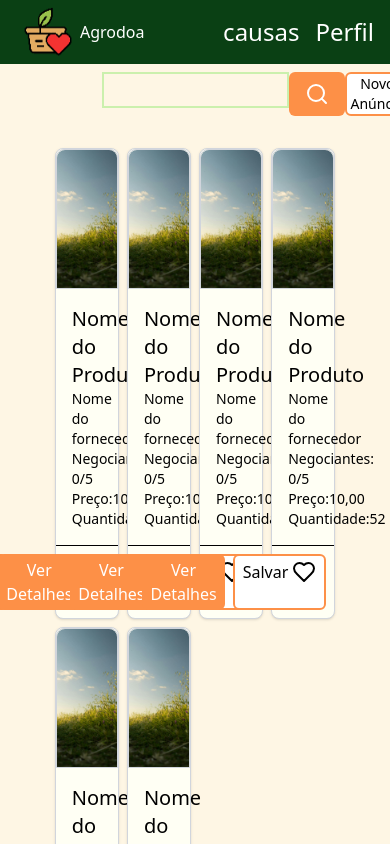
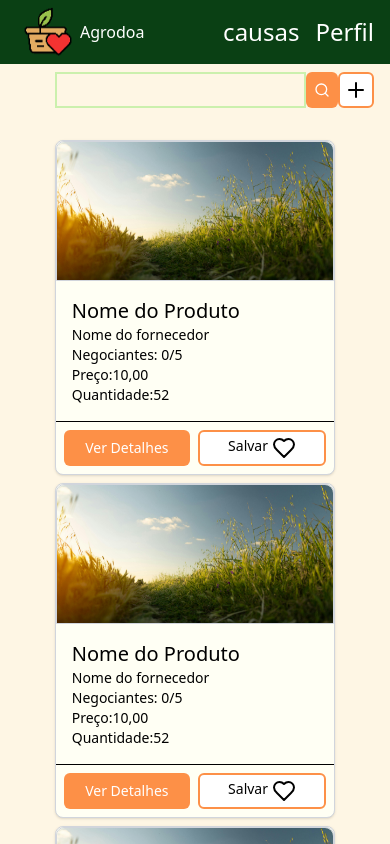
Before and after one commit to VerttB/agrodoa-frontend, a Next.js app: page /anuncios in a window 390 px wide. Shown: the top 844 px of the page. Built offline with nearby package versions, Linux system fonts and the light colour scheme; a web font is replaced by a local one.

Commit message:
responsividade página de anuncios

```diff
--- a/src/app/(pages)/(public)/anuncios/page.tsx
+++ b/src/app/(pages)/(public)/anuncios/page.tsx
@@ -1,27 +1,27 @@
 "use client";
 import Input from "@/components/input";
 import Button from "@/components/button";
-import { Search, Heart } from "lucide-react";
+import { Search, Heart, Plus } from "lucide-react";
 import { Card } from "@/components/Card";
 export default function Page() {
   const provisorio = [1, 2, 3, 4, 5, 6];
 
   return (
-    <div className="bg-primary flex flex-col items-center gap-8 p-2">
-      <div className="flex w-2/4">
+    <div className="bg-primary min-h-screen flex flex-col items-center gap-8 p-2">
+      <div className="flex w-3/4 self-center">
         <Input className="py-1" />
-        <div className="flex w-2/4 text-sm">
-          <Button className="px-4">
-            <Search />
+        <div className="max-md:w-full flex text-sm">
+          <Button className="px-2 md:px-4">
+            <Search className="w-4" />
           </Button>
           <Button className="px-1" variant="outlined">
-            Novo Anúncio
+            <Plus></Plus>
           </Button>
         </div>
       </div>
 
       {/* Anuncios */}
-      <div className="grid w-3/4 grid-cols-4 gap-2">
+      <div className="grid w-3/4 md:grid-cols-2 lg:grid-cols-4 2xl:grid-cols-5 gap-2">
         {provisorio.map((p) => (
           <Card.Root key={p}>
             <Card.Image
@@ -35,10 +35,10 @@ export default function Page() {
               <p className="text-sm">Preço:10,00</p>
               <p className="text-sm">Quantidade:52</p>
             </Card.Content>
-            <Card.Actions className="flex justify-around p-2">
-              <Button className="px-2 py-1">Ver Detalhes</Button>
-              <Button className="flex gap-1 px-2 py-1" variant="outlined">
-                Salvar<Heart></Heart>
+            <Card.Actions className="flex text-sm 2xl:text-lg justify-around p-2">
+              <Button className=" w-full px-2 py-1">Ver Detalhes</Button>
+              <Button className=" w-full flex justify-center gap-1 px-2 py-1" variant="outlined">
+                Salvar<Heart ></Heart>
               </Button>
             </Card.Actions>
           </Card.Root>
```
